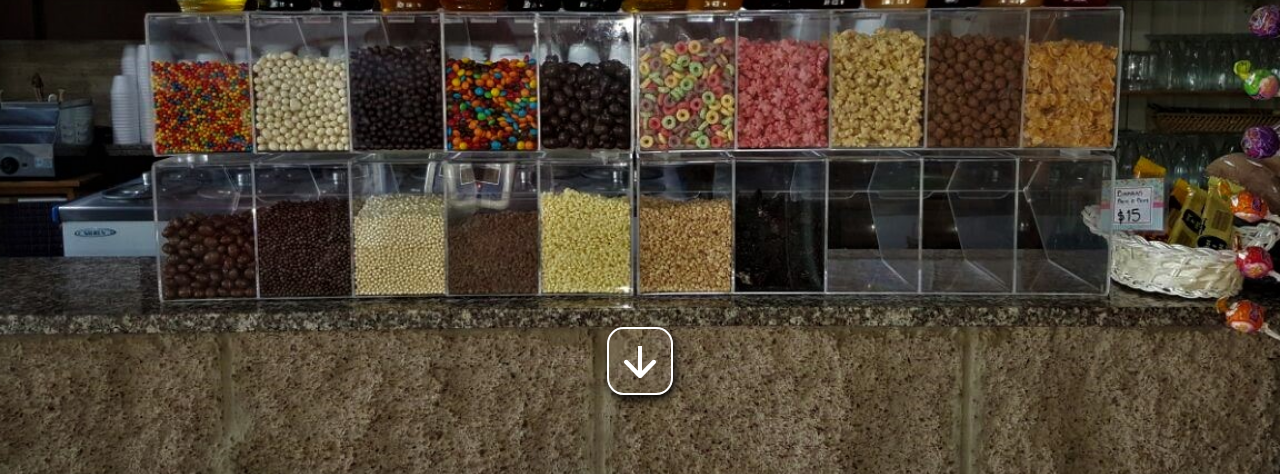
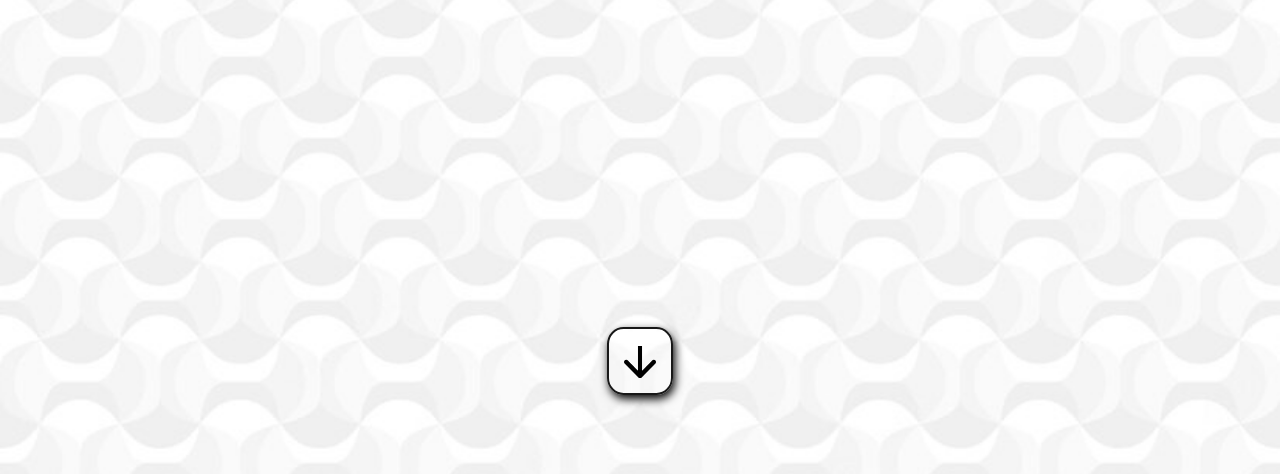
Before and after one commit to ivocurto/sitioweb, a website: page index.html in a window 1280 px wide. Shown: the part 326-800 px from the top of the page. Drawn offline with nearby package versions, Linux system fonts and the light colour scheme.

Commit message:
change indeximg

```diff
--- a/scss/layout/_main-index.scss
+++ b/scss/layout/_main-index.scss
@@ -1,11 +1,11 @@
 .imagen-index {
-    background: url(../img/indexImage.jpg) no-repeat center center/cover;
+    background: url(../img/patron-blanco.jpg) repeat-x center center/cover;
     background-attachment: fixed;
     height: 100vh;
     @include cuadricula-grid (repeat(6,1fr), repeat(3,1fr));
     justify-items: center;
     font-family: $fuente-principal;
-    color: white;
+    color: $background-negro;
     font-size: 2rem;
     text-shadow: black 2px 4px 10px;
     h1 {
@@ -28,8 +28,8 @@
         grid-row: 3/4;
         margin-top: 4rem;
         a {
-            color: rgb(255, 255, 255);
-            border: #fff 2px solid;
+            color: $background-negro;
+            border: $background-negro 2px solid;
             padding: 10px 15px 15px 15px;
             border-radius: 25%;
             background-color: rgba(255, 255, 255, 0.068);
@@ -39,6 +39,7 @@
                 color: rgba(255, 255, 255, 0.205);
             }
             img {
+                filter: invert(1);
                 width: 2rem;
             }
         }
--- a/scss/layout/_media.scss
+++ b/scss/layout/_media.scss
@@ -117,7 +117,7 @@
     // INDEX
 
     .imagen-index {
-        background-image: url(../img/indexImage2.jpg);
+        background-image: url(../img/patron-blanco.jpg);
         height: 70vh;
         h1 {
             font-size: 3rem;
```
Also changed, not shown: css/style.css, img/patron-blanco.jpg (added), 1 other file.
